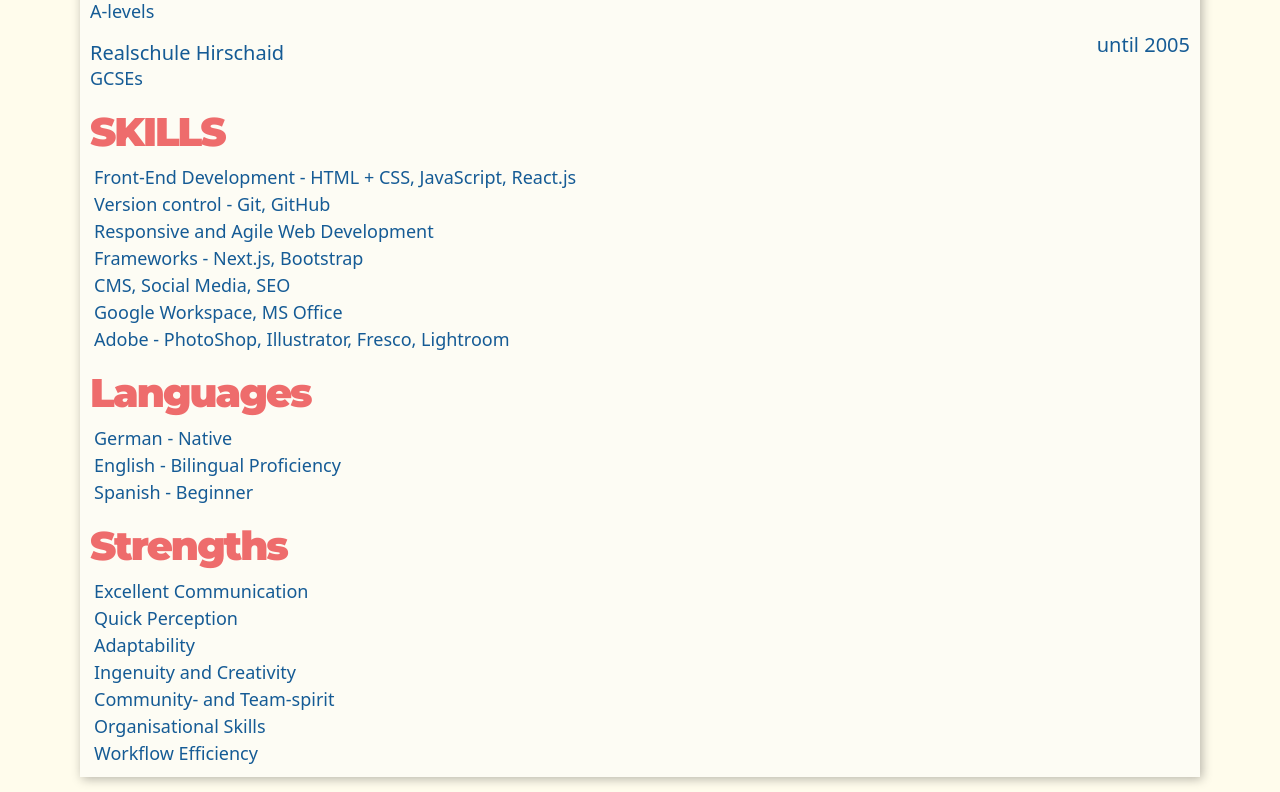
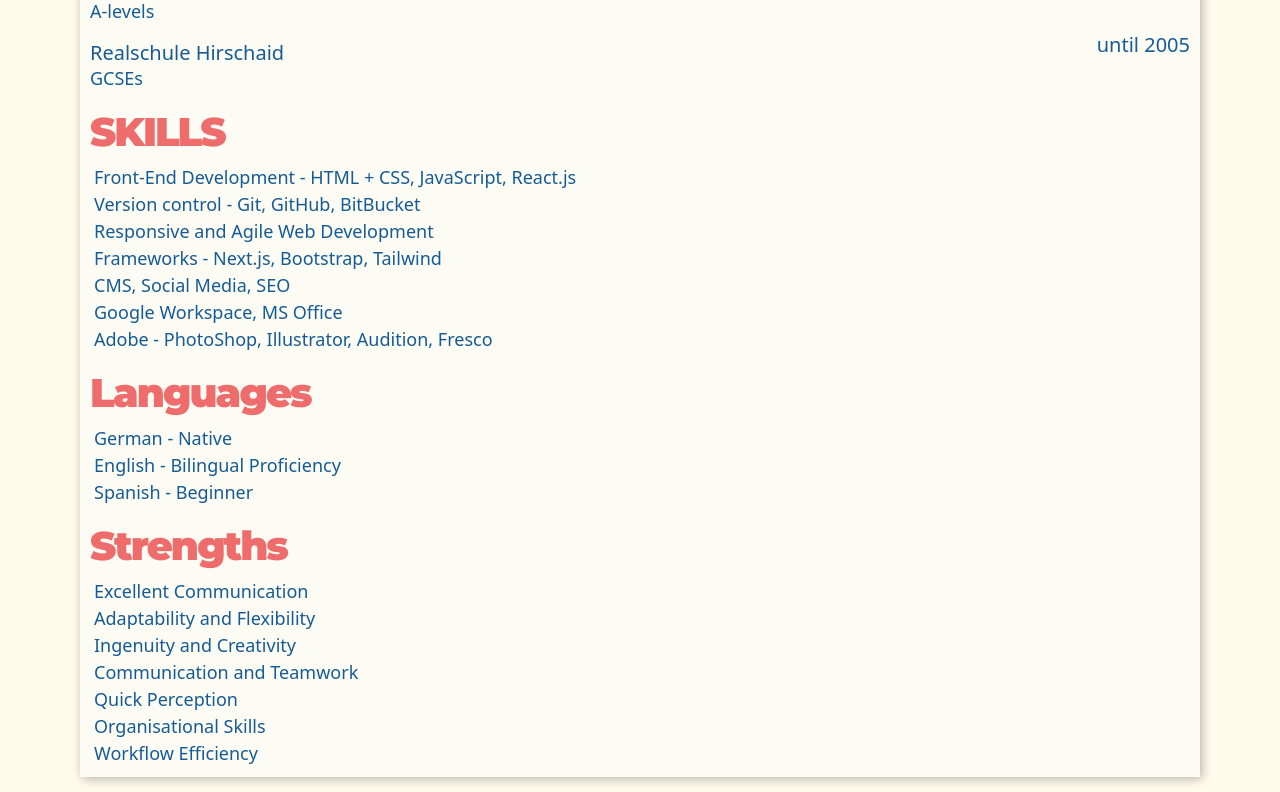
Before and after one commit to EvaNagengast/PersonalPortfolio, a React (Create React App) app: page /cv in a window 1280 px wide. Shown: the part 2111-2903 px from the top of the page. Built offline with nearby package versions, Linux system fonts and the light colour scheme; a web font is replaced by a local one.

Commit message:
update cv

```diff
--- a/src/pages/Cv.js
+++ b/src/pages/Cv.js
@@ -73,9 +73,7 @@ export default function Cv() {
             <div className='col-12 col-md-9 '>
               <h3 className='mb-0'>Freelance</h3>
             </div>
-            <div className='col-12 col-md-3'>
-
-            </div>
+            <div className='col-12 col-md-3'></div>
           </div>
           <div className='row mb-2 mb-md-0 pt-1 '>
             <div className='col-12 col-md-9 '>
@@ -310,7 +308,6 @@ export default function Cv() {
               </div>
             </div>
             <p>BTEC + Apprenticeship</p>
-
             <div className='row pt-2'>
               <div className='col-12 col-sm-8 pt-3 pt-sm-2'>
                 <h4 className='mb-0'>Adalbert Raps Schule </h4>
@@ -334,13 +331,13 @@ export default function Cv() {
             <h2 className='pt-3'>SKILLS</h2>
             <ul className='ps-1'>
               <li>Front-End Development - HTML + CSS, JavaScript, React.js</li>
-              <li>Version control - Git, GitHub</li>
+              <li>Version control - Git, GitHub, BitBucket</li>
 
               <li>Responsive and Agile Web Development</li>
-              <li>Frameworks - Next.js, Bootstrap</li>
+              <li>Frameworks - Next.js, Bootstrap, Tailwind </li>
               <li>CMS, Social Media, SEO</li>
               <li>Google Workspace, MS Office</li>
-              <li> Adobe - PhotoShop, Illustrator, Fresco, Lightroom</li>
+              <li> Adobe - PhotoShop, Illustrator, Audition, Fresco</li>
             </ul>
             <h2 className='pt-3'>Languages</h2>
             <ul className='ps-1'>
@@ -351,11 +348,11 @@ export default function Cv() {
             <h2 className='pt-3'>Strengths</h2>
             <ul className='ps-1'>
               <li>Excellent Communication</li>
-              <li>Quick Perception</li>
-              <li>Adaptability</li>
-              <li>Ingenuity and Creativity</li>
-              <li>Community- and Team-spirit</li>
-              <li>Organisational Skills </li>
+              <li>Adaptability and Flexibility</li>
+              <li>Ingenuity and Creativity </li>
+              <li>Communication and Teamwork</li>
+              <li> Quick Perception </li>
+              <li>Organisational Skills</li>
               <li>Workflow Efficiency</li>
             </ul>
           </div>
```
Also changed, not shown: 1 other file (tests, documents, lock files or other folders).
